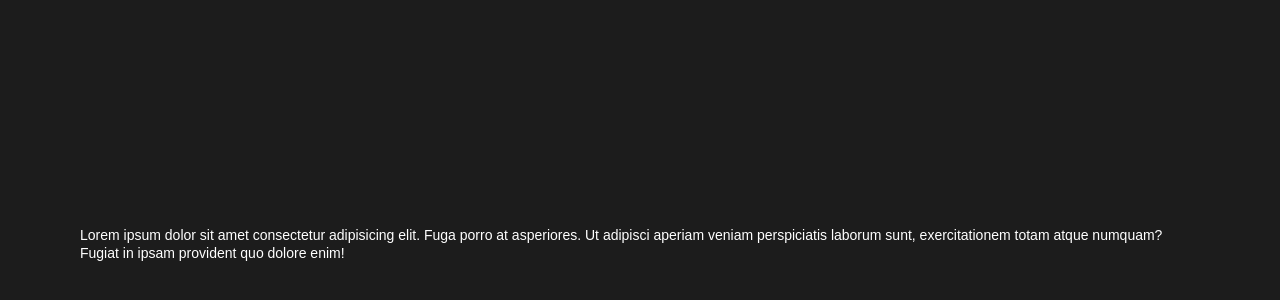
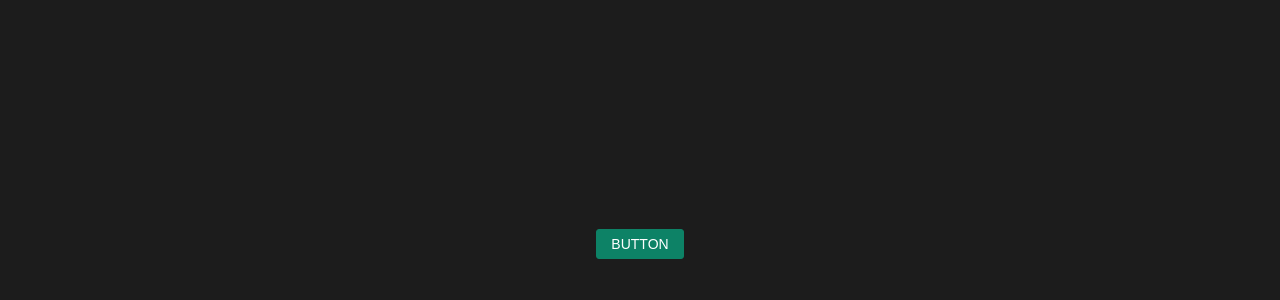
Before and after one commit to OkanUnalll/pixelprops-ui-system, a Next.js app: page /test in a window 1280 px wide. Shown: the part 204-504 px from the top of the page. Built offline with nearby package versions, Linux system fonts and the light colour scheme.

Commit message:
buttom element added

```diff
--- /dev/null
+++ b/src/@root/elements/Button/index.tsx
@@ -0,0 +1,81 @@
+import styled from 'styled-components';
+
+import cssProps from '@root/theme/functions/cssProps';
+
+import { ICSSProps } from '@root/models/theme/cssprops';
+
+import { colors } from '@root/theme';
+
+interface ButtonProps extends ICSSProps {
+    $variant?: 'text' | 'contained' | 'outlined';
+    $color?: string;
+    $size?: 'small' | 'medium' | 'large';
+}
+
+const Button = styled.button<ButtonProps>`
+    border-width: 1px;
+    border-style: solid;
+    border-radius: 3px;
+    cursor: pointer;
+    transition: all .1s ease;
+    text-transform: uppercase;
+    font-weight: 500;
+
+    &:disabled {
+        opacity: .7;
+        cursor: no-drop;
+    }
+
+    &:hover {
+        opacity: .8;
+    }
+
+    &:active {
+        opacity: .6;
+    }
+
+    // Variant
+    ${props => {
+      const color = props.$color ?? colors.primary.focus;
+      const variant = props.$variant ?? 'contained';
+      if (variant === 'text') return `
+          background-color: transparent;
+          border-color: transparent;
+          color: ${color};
+      `;
+      if (variant === 'contained') return `
+          background-color: ${color};
+          border-color: ${color};
+          color: #fff;
+      `;
+      if (variant === 'outlined') return `
+          background-color: transparent;
+          border-color: ${color};
+          color: ${color};
+      `;
+
+    }}
+
+    // Size
+    ${props => {
+      const size = props.$size ?? 'medium';
+      if (size === 'small') return `
+          padding: .4rem .7rem;
+          font-size: 12px;
+      `;
+
+      if (size === 'medium') return `
+          padding: .4rem .9rem;
+          font-size: 14px;
+      `;
+
+      if (size === 'large') return `
+          padding: .7rem 1rem;
+          font-size: 17px;
+      `;
+
+    }}
+    ${props => cssProps(props)}
+`;
+
+export default Button;
--- a/src/@root/models/theme/cssprops.ts
+++ b/src/@root/models/theme/cssprops.ts
@@ -25,4 +25,6 @@ export interface ICSSProps {
     $height?: CSS.Property.Height;
     $minHeight?: CSS.Property.MinHeight;
     $maxHeight?: CSS.Property.MaxHeight;
+    $cursor?: CSS.Property.Cursor;
+    $zIndex?: CSS.Property.ZIndex;
 };
--- a/src/@root/theme/base/colors.ts
+++ b/src/@root/theme/base/colors.ts
@@ -3,7 +3,7 @@ import { IColors } from '@root/models/theme';
 export const colors: IColors = {
     primary: {
         main: '#26dbb0',
-        focus: '#10b58a',
+        focus: '#0d8266',
     },
     secondary: {
         main: '#27d86e',
--- a/src/@root/theme/functions/cssProps.ts
+++ b/src/@root/theme/functions/cssProps.ts
@@ -11,6 +11,8 @@ const cssProps = (props: ICSSProps): string => {
         $display, $flexDirection, $alignItems, $justifyContent, $gap,
         $width, $minWidth, $maxWidth,
         $height, $minHeight, $maxHeight,
+        $cursor,
+        $zIndex,
     } = props;
 
     return `
@@ -33,6 +35,8 @@ const cssProps = (props: ICSSProps): string => {
         ${$height ? `height: ${$height};` : ''}
         ${$minHeight ? `min-height: ${$minHeight};` : ''}
         ${$maxHeight ? `max-height: ${$maxHeight};` : ''}
+        ${$cursor ? `cursor: ${$cursor};` : ''}
+        ${$zIndex ? `z-index: ${$zIndex};` : ''}
         ${$css ?? ''}
     `;
 };
--- a/src/app/test/page.tsx
+++ b/src/app/test/page.tsx
@@ -1,19 +1,17 @@
 'use client';
 
-import Typography from '@root/elements/Typography';
 import Box from '@root/elements/Box';
 
 import PageLayout from '@/layouts/PageLayout';
+import Button from '@root/elements/Button';
 
 function ComponentTester() {
   return (
     <ComponentTesterProvider>
-        <Box $css="position: relative;">
-            <Typography>
-              Lorem ipsum dolor sit amet consectetur adipisicing elit.
-              Fuga porro at asperiores. Ut adipisci aperiam veniam perspiciatis laborum sunt,
-              exercitationem totam atque numquam? Fugiat in ipsam provident quo dolore enim!
-            </Typography>
+        <Box $display="flex" $css="position: relative;">
+          <Button>
+            Button
+          </Button>
         </Box>
     </ComponentTesterProvider>
   );
```
Also changed, not shown: src/@root/elements/Dropdown/index.tsx (+73 -8 lines).
